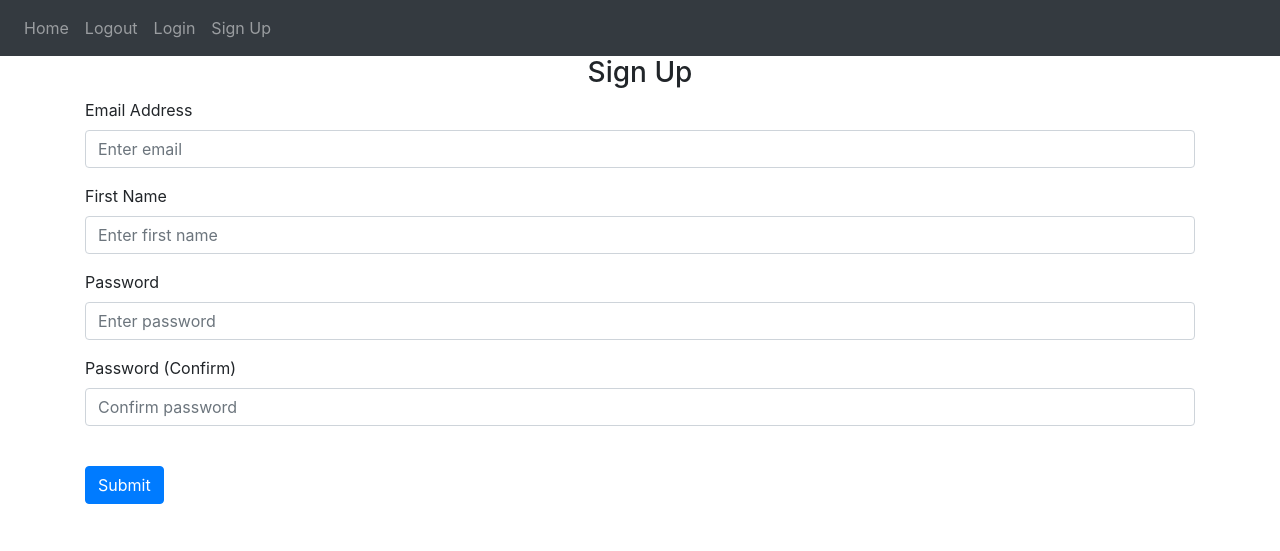
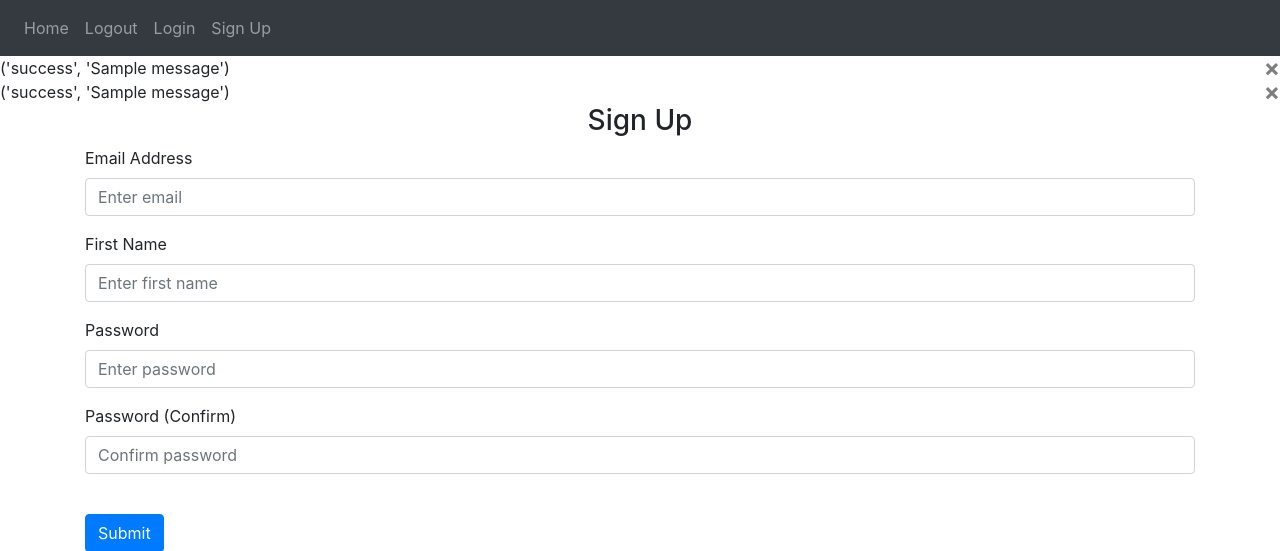
Before and after one commit to HariHaraSudhan-M0/SingleSign-On, a Flask app: page /sign-up in a window 1280 px wide. Shown: the top 551 px of the page. Run offline with Flask 3, Linux system fonts and the light colour scheme; one stand-in notice (Sample message) is shown; some libraries are stand-ins or nearby versions.

Commit message:
added conditions for singing in, added flash messages

```diff
--- a/website/auth.py
+++ b/website/auth.py
@@ -1,15 +1,30 @@
-from flask import Blueprint,render_template,request
+from flask import Blueprint,render_template,request,flash
 
 auth = Blueprint('auth', __name__)
 
 @auth.route('/login',methods=['GET','POST'])
 def login():
-    data=request.form
-    print(data )
     return render_template("login.html",boolean=True)
 @auth.route('/logout')
 def logout():
     return "<p>Logout</p>"
 @auth.route('/sign-up',methods=['GET','POST'])
 def sign_up():
+    if request.method=='POST':
+        email=request.form.get('email')
+        firstName=request.form.get('firstName')
+        password1=request.form.get('password1')
+        password2=request.form.get('password2')
+
+        if len(email)<4:
+            flash('email must be greater than 4 charaters',category='error')
+        elif len(firstName)<2:
+            flash('Firstname must be greater than 2 charaters',category='error')
+        elif password1 != password2:
+            flash('passwords dosent match',category='error')
+        elif len(password1)<7:
+            flash('password must be greater than 7 charaters',category='error')
+        else:
+            flash('account created',category='success')
+
     return render_template("signup.html")
--- a/website/templates/base.html
+++ b/website/templates/base.html
@@ -36,6 +36,25 @@
         </div>
       </div>
     </nav>
+
+    {% with messages = get_flashed_messages(with_categories=true) %}
+    {% if messages %}
+      {% for message in messages %}
+      <div class alert="alert alert-danger alter-dismissable fade show" role="alert">
+        {{message}}
+        <button type="button" class="close" data-dismiss="alert">
+          <sapn aria-hidden="true">&times;</sapn>
+        </button>
+      </div>
+      <div class alert="alert alert-success alter-dismissable fade show" role="alert">
+        {{message}}
+        <button type="button" class="close" data-dismiss="alert">
+          <sapn aria-hidden="true">&times;</sapn>
+        </button>
+      </div>
+      {% endfor %}
+    {% endif %}
+    {% endwith %}
     <div class = "container">      {% block content %} {% endblock %}</div>
     <script
       src="https://code.jquery.com/jquery-3.2.1.slim.min.js"
```
